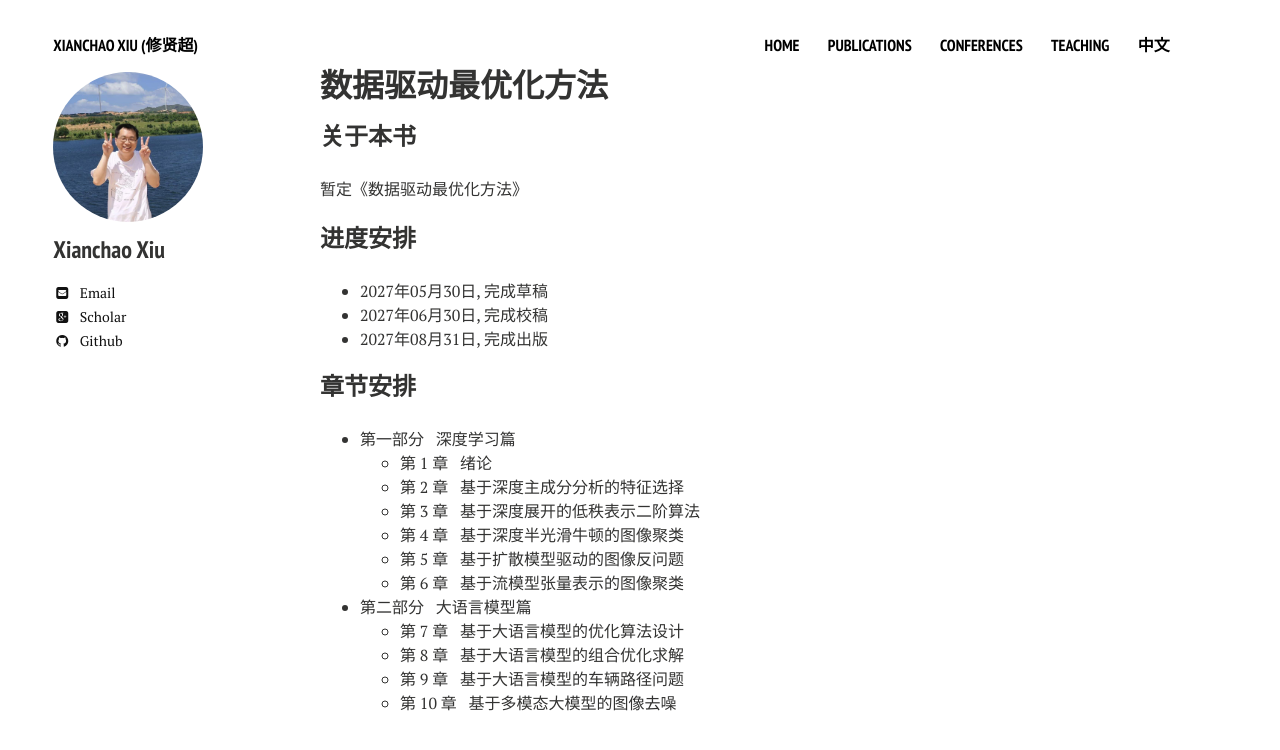
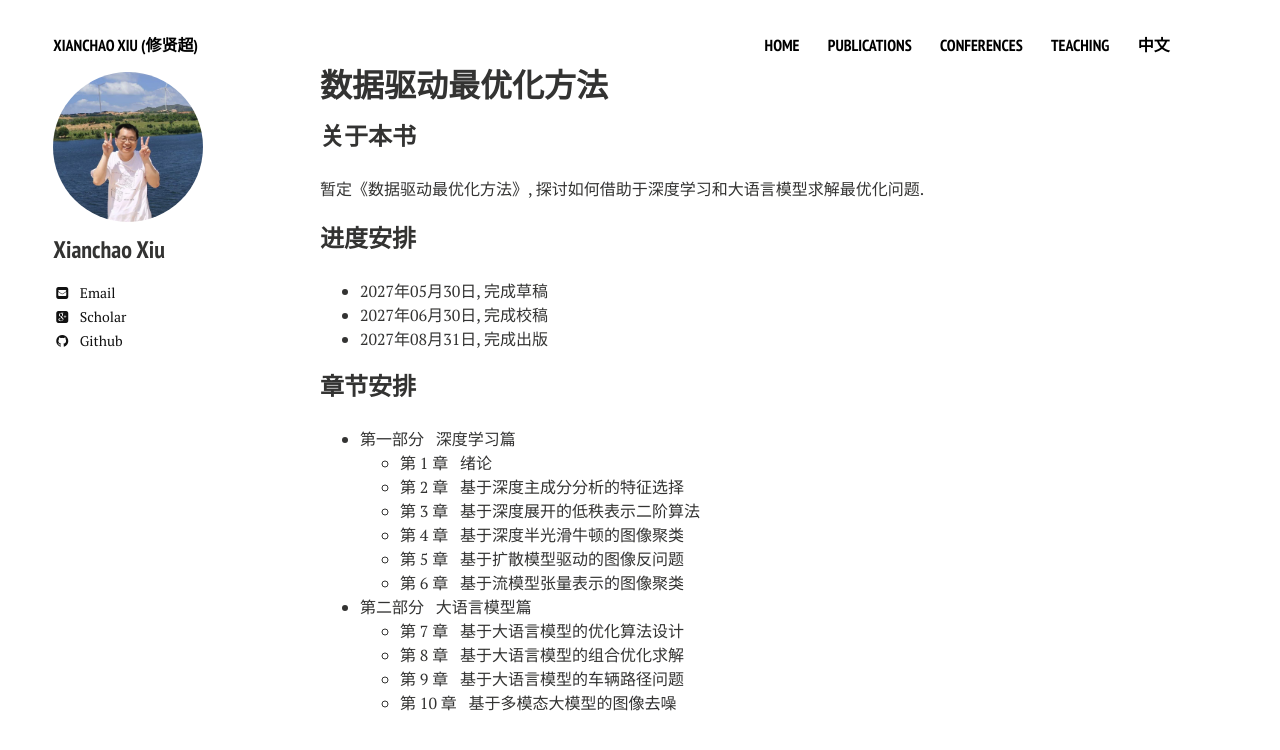
Before and after one commit to xianchaoxiu/xianchaoxiu.github.io, a Jekyll site: the page built from chinese/books/L2O/index.md, in a window 1280 px wide. Shown: the top 750 px of the page. Built offline with Jekyll 4.4.1, drawn with Linux system fonts in a browser that asks for light colours; nearby versions of some CDN libraries.

Commit message:
Update index.md

```diff
--- a/chinese/books/L2O/index.md
+++ b/chinese/books/L2O/index.md
@@ -6,7 +6,7 @@ share: false
 ---
 
 ### 关于本书
-暂定《数据驱动最优化方法》
+暂定《数据驱动最优化方法》, 探讨如何借助于深度学习和大语言模型求解最优化问题.
 
 
 ### 进度安排
```
